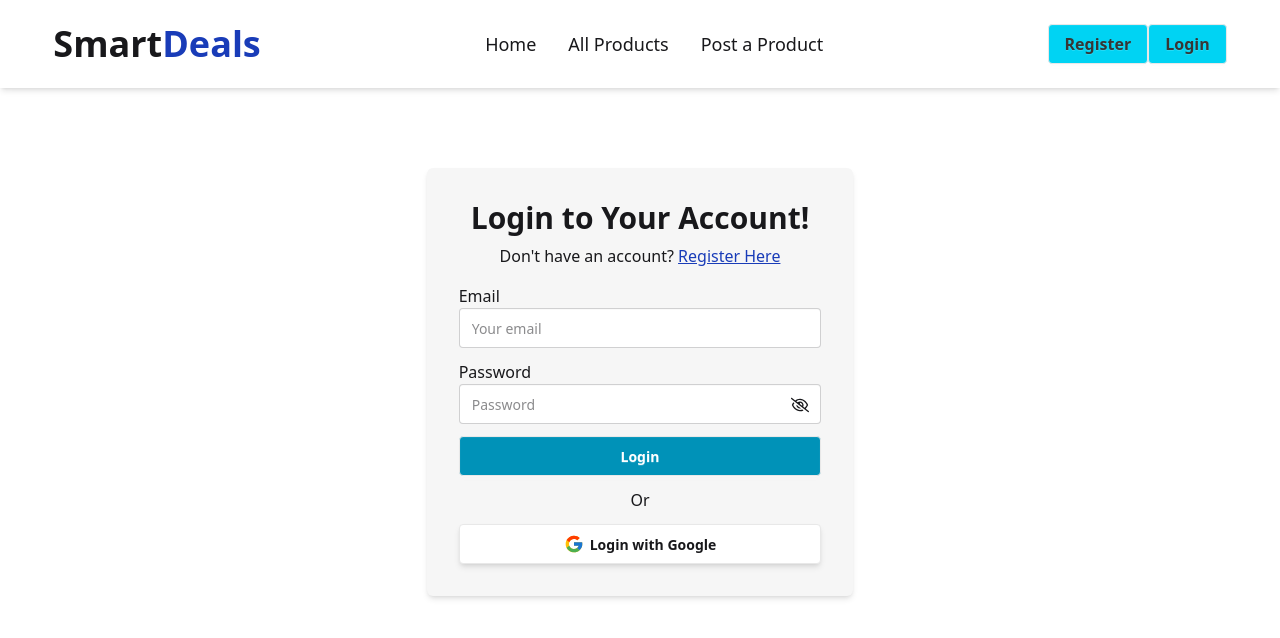
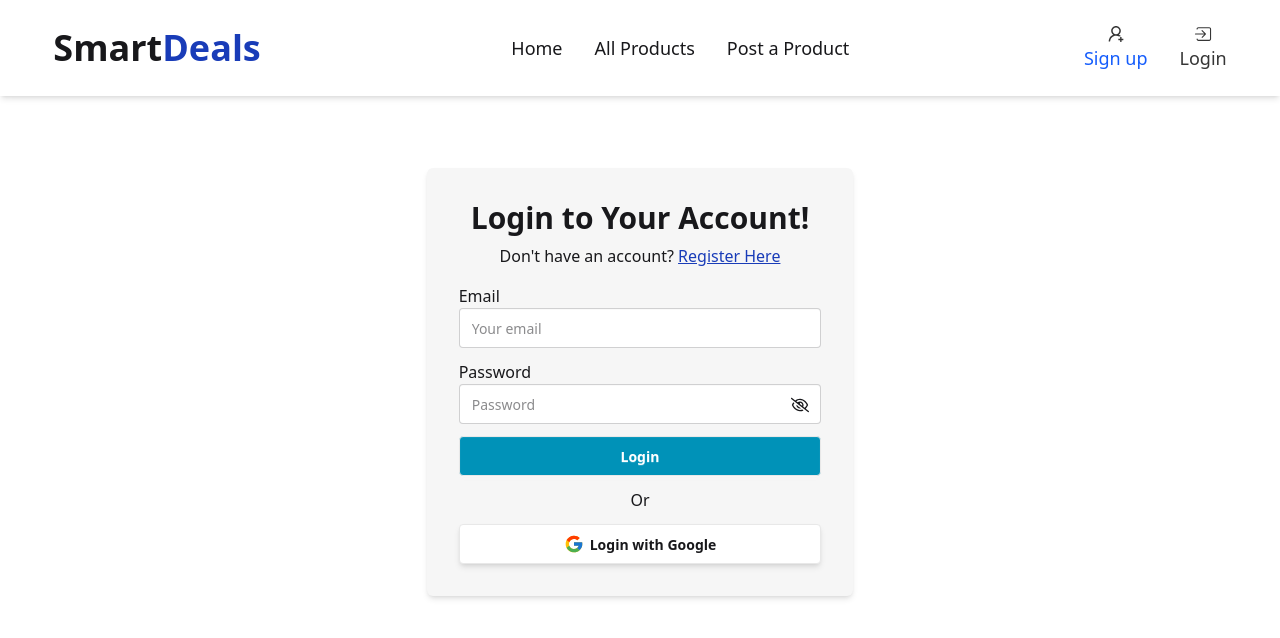
Before and after one commit to mehrab-abir/smart-deals, a React (Vite) app in the folder smart-deals-frontend/: page /auth in a window 1280 px wide. Shown: the top 638 px of the page. Built offline with nearby package versions, Linux system fonts and the light colour scheme; no server answers.

Commit message:
user dropdown

```diff
--- a/smart-deals-frontend/src/Components/Header.jsx
+++ b/smart-deals-frontend/src/Components/Header.jsx
@@ -1,15 +1,36 @@
-import React, { useContext, useState } from "react";
+import React, { useContext, useEffect, useRef, useState } from "react";
 import { Link, NavLink, useNavigate } from "react-router";
 import userIcon from './../assets/user.png'
 import { ToastContainer, toast } from "react-toastify";
 import { AuthContext } from "../Context/Authentication/AuthContext";
 import { FaRegTimesCircle } from "react-icons/fa";
+import { IoChevronDownCircleOutline } from "react-icons/io5";
+import { AiOutlineUserAdd } from "react-icons/ai";
+import { IoIosLogIn } from "react-icons/io";
 
 const Header = () => {
   const { user, signOutUser, setLoading } = useContext(AuthContext);
   const navigate = useNavigate();
 
-  const [openMenu, setOpenMenu] = useState(false);
+  const [openMenu, setOpenMenu] = useState(false); //for responsive menu/menu for small devices
+
+  const [showDropdown, setShowDropdown] = useState(false); //for user dropdown
+  const dropDownRef = useRef(null);
+
+  useEffect(()=>{
+    const handleClickOutside = (e)=>{
+
+      if(dropDownRef.current && !dropDownRef.current.contains(e.target)){
+        setShowDropdown(false);
+      }
+    };
+
+    document.addEventListener("mousedown",handleClickOutside);
+
+    return (()=>{
+      document.removeEventListener("mousedown",handleClickOutside)
+    })
+  },[])
 
   const handleSignOut = ()=>{
     signOutUser()
@@ -35,19 +56,133 @@ const Header = () => {
             <span className="w-8 h-1 bg-black rounded-md"></span>
             <span className="w-8 h-1 bg-black rounded-md"></span>
           </div>
-          <h1 className="text-2xl md:text-4xl font-bold">
+          <h1 className="text-2xl md:text-3xl lg:text-4xl font-bold">
             Smart<span className="text-blue-800">Deals</span>
           </h1>
         </div>
 
-        <nav className="hidden md:flex gap-8 item-center">
+        <nav className="hidden md:flex gap-8 item-center text-center ml-4">
           <NavLink
+            to="/"
+            className="text-sm lg:text-lg hover:underline hover:text-[#0094b5]"
+          >
+            Home
+          </NavLink>
+          <NavLink
+            to="/products"
+            className="text-sm lg:text-lg hover:underline hover:text-[#0094b5]"
+          >
+            All Products
+          </NavLink>
+          {user ? (
+            <NavLink
+              to="/myproducts"
+              className="text-sm lg:text-lg hover:underline hover:text-[#0094b5]"
+            >
+              My Products
+            </NavLink>
+          ) : (
+            ""
+          )}
+          {user ? (
+            <NavLink
+              to="/mybids"
+              className="text-sm lg:text-lg hover:underline hover:text-[#0094b5]"
+            >
+              My Bids
+            </NavLink>
+          ) : (
+            ""
+          )}
+          <NavLink
+            to="/postproduct"
+            className="text-sm lg:text-lg hover:underline hover:text-[#0094b5]"
+          >
+            Post a Product
+          </NavLink>
+        </nav>
+        <div>
+          {user ? (
+            <div ref={dropDownRef}>
+              <div
+                onClick={() => setShowDropdown(!showDropdown)}
+                className="flex items-center gap-2"
+              >
+                <img
+                  src={userPicture}
+                  alt=""
+                  className="cursor-pointer w-12 rounded-full"
+                  title={user.displayName}
+                />
+                <IoChevronDownCircleOutline className="text-2xl cursor-pointer" />
+              </div>
+
+              {/* user dropdown box */}
+              <div
+                className={`w-52 flex flex-col p-3 bg-white rounded-xl absolute top-20 right-2 shadow-xl ${
+                  showDropdown
+                    ? "opacity-100 mt-0 pointer-events-auto"
+                    : "opacity-0 mt-5 pointer-events-none"
+                } transition-all duration-500`}
+              >
+                <p className="text-lg font-semibold text-black mb-3">
+                  {user?.displayName}
+                </p>
+                <p className="text-lg font-semibold text-black mb-3">
+                  View Profile
+                </p>
+                <button
+                  onClick={() => handleSignOut()}
+                  className="btn bg-white border-red-500 cursor-pointer hover:bg-red-500 hover:text-white"
+                >
+                  Log Out
+                </button>
+              </div>
+            </div>
+          ) : (
+            <div className="flex gap-8">
+              <Link
+                to="/auth/register"
+                className="cursor-pointer text-base flex flex-col items-center"
+              >
+                <AiOutlineUserAdd className="text-xl" />
+                <span className="md:text-lg text-blue-600 hover:underline">Sign up</span>
+              </Link>
+              <Link
+                to="/auth/login"
+                className="cursor-pointer text-base flex flex-col items-center"
+              >
+                <IoIosLogIn className="text-xl font-bold" />
+                <span className="md:text-lg hover:underline">Login</span>
+              </Link>
+            </div>
+          )}
+        </div>
+      </div>
+      <ToastContainer />
+
+      {/* menu for mobile devices */}
+      <div
+        className={`w-full h-full fixed bg-white text-black top-0 left-0 ${
+          openMenu ? "" : "-translate-x-full"
+        } transition-all duration-400`}
+      >
+        <FaRegTimesCircle
+          onClick={() => setOpenMenu(!openMenu)}
+          className={`text-4xl absolute top-6 right-10 cursor-pointer opacity-0 ${
+            openMenu ? "opacity-100" : ""
+          } transition-all duration-300`}
+        />
+        <nav className="flex flex-col items-center justify-center space-y-3 mt-20">
+          <NavLink
+            onClick={() => setOpenMenu(!openMenu)}
             to="/"
             className="text-lg hover:underline hover:text-[#0094b5]"
           >
             Home
           </NavLink>
           <NavLink
+            onClick={() => setOpenMenu(!openMenu)}
             to="/products"
             className="text-lg hover:underline hover:text-[#0094b5]"
           >
@@ -55,6 +190,7 @@ const Header = () => {
           </NavLink>
           {user ? (
             <NavLink
+              onClick={() => setOpenMenu(!openMenu)}
               to="/myproducts"
               className="text-lg hover:underline hover:text-[#0094b5]"
             >
@@ -65,6 +201,7 @@ const Header = () => {
           )}
           {user ? (
             <NavLink
+              onClick={() => setOpenMenu(!openMenu)}
               to="/mybids"
               className="text-lg hover:underline hover:text-[#0094b5]"
             >
@@ -74,88 +211,7 @@ const Header = () => {
             ""
           )}
           <NavLink
-            to="/postproduct"
-            className="text-lg hover:underline hover:text-[#0094b5]"
-          >
-            Post a Product
-          </NavLink>
-        </nav>
-        <div>
-          {user ? (
-            <div className="flex items-center gap-2">
-              <img
-                src={userPicture}
-                alt=""
-                className="cursor-pointer w-12 rounded-full"
-                title={user.displayName}
-              />
-              <button
-                onClick={() => handleSignOut()}
-                className="btn  bg-white border-red-500 cursor-pointer hover:bg-red-500 hover:text-white"
-              >
-                Log Out
-              </button>
-            </div>
-          ) : (
-            <div>
-              <Link
-                to="/auth/register"
-                className="btn bg-cyan-400 cursor text-base"
-              >
-                Register
-              </Link>
-              <Link
-                to="/auth/login"
-                className="btn bg-cyan-400 cursor text-base"
-              >
-                Login
-              </Link>
-            </div>
-          )}
-        </div>
-      </div>
-      <ToastContainer />
-
-      {/* menu for mobile devices */}
-      <div className={`w-full h-full fixed bg-white text-black top-0 left-0 ${openMenu ? '':'-translate-x-full'} transition-all duration-400`}>
-        <FaRegTimesCircle
-          onClick={() => setOpenMenu(!openMenu)}
-          className={`text-4xl absolute top-6 right-10 cursor-pointer opacity-0 ${openMenu ? 'opacity-100' : ''} transition-all duration-300`}
-        />
-        <nav className="flex flex-col items-center justify-center space-y-3 mt-20">
-          <NavLink onClick={()=>setOpenMenu(!openMenu)}
-            to="/"
-            className="text-lg hover:underline hover:text-[#0094b5]"
-          >
-            Home
-          </NavLink>
-          <NavLink onClick={()=>setOpenMenu(!openMenu)}
-            to="/products"
-            className="text-lg hover:underline hover:text-[#0094b5]"
-          >
-            All Products
-          </NavLink>
-          {user ? (
-            <NavLink onClick={()=>setOpenMenu(!openMenu)}
-              to="/myproducts"
-              className="text-lg hover:underline hover:text-[#0094b5]"
-            >
-              My Products
-            </NavLink>
-          ) : (
-            ""
-          )}
-          {user ? (
-            <NavLink onClick={()=>setOpenMenu(!openMenu)}
-              to="/mybids"
-              className="text-lg hover:underline hover:text-[#0094b5]"
-            >
-              My Bids
-            </NavLink>
-          ) : (
-            ""
-          )}
-          <NavLink onClick={()=>setOpenMenu(!openMenu)}
+            onClick={() => setOpenMenu(!openMenu)}
             to="/postproduct"
             className="text-lg hover:underline hover:text-[#0094b5]"
           >
--- a/smart-deals-frontend/src/Pages/Auth/Login.jsx
+++ b/smart-deals-frontend/src/Pages/Auth/Login.jsx
@@ -115,7 +115,7 @@ const Login = () => {
 
   return (
     <div className="flex items-center justify-center pt-32 my-10">
-      <div className="w-1/3 px-4 py-8 bg-[#f6f6f6] shadow-md rounded-md">
+      <div className="w-[90%] md:w-1/2 lg:w-1/3 px-4 py-8 bg-[#f6f6f6] shadow-md rounded-md">
         <h1 className="text-3xl font-bold text-center">
           Login to Your Account!
         </h1>
--- a/smart-deals-frontend/src/Pages/Auth/Register.jsx
+++ b/smart-deals-frontend/src/Pages/Auth/Register.jsx
@@ -147,7 +147,7 @@ const Register = () => {
 
   return (
     <div className="flex items-center justify-center pt-32 my-10">
-      <div className="w-1/3 px-4 py-8 bg-[#f6f6f6] shadow-md rounded-md">
+      <div className="w-[90%] md:w-1/2 lg:w-1/3 px-4 py-8 bg-[#f6f6f6] shadow-md rounded-md">
         <h1 className="text-3xl font-bold text-center">Register Now!</h1>
         <p className="text-center mt-2">
           Already have an account?{" "}
--- a/smart-deals-frontend/src/Pages/Home/Banner.jsx
+++ b/smart-deals-frontend/src/Pages/Home/Banner.jsx
@@ -1,4 +1,5 @@
 import React from 'react';
+import { Link } from 'react-router';
 
 const Banner = () => {
     return (
@@ -26,9 +27,9 @@ const Banner = () => {
             </div>
 
             <div className="flex gap-4 items-center">
-              <button className="btn bg-cyan-300 text-base">
+              <Link to='/products' className="btn bg-blue-500 text-white">
                 Explore All Products
-              </button>
+              </Link>
               <button className="btn bg-base text-black">Post a Product</button>
             </div>
           </div>
```
